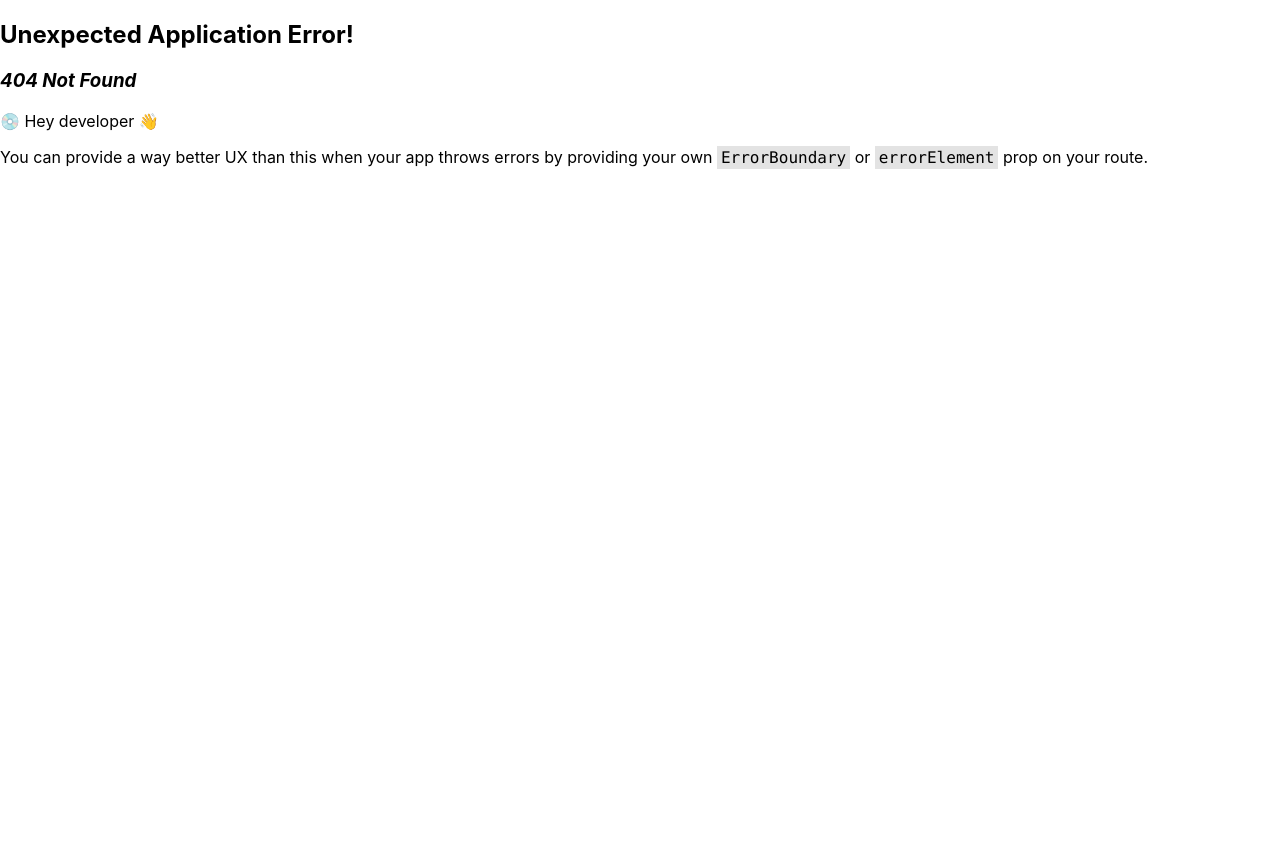
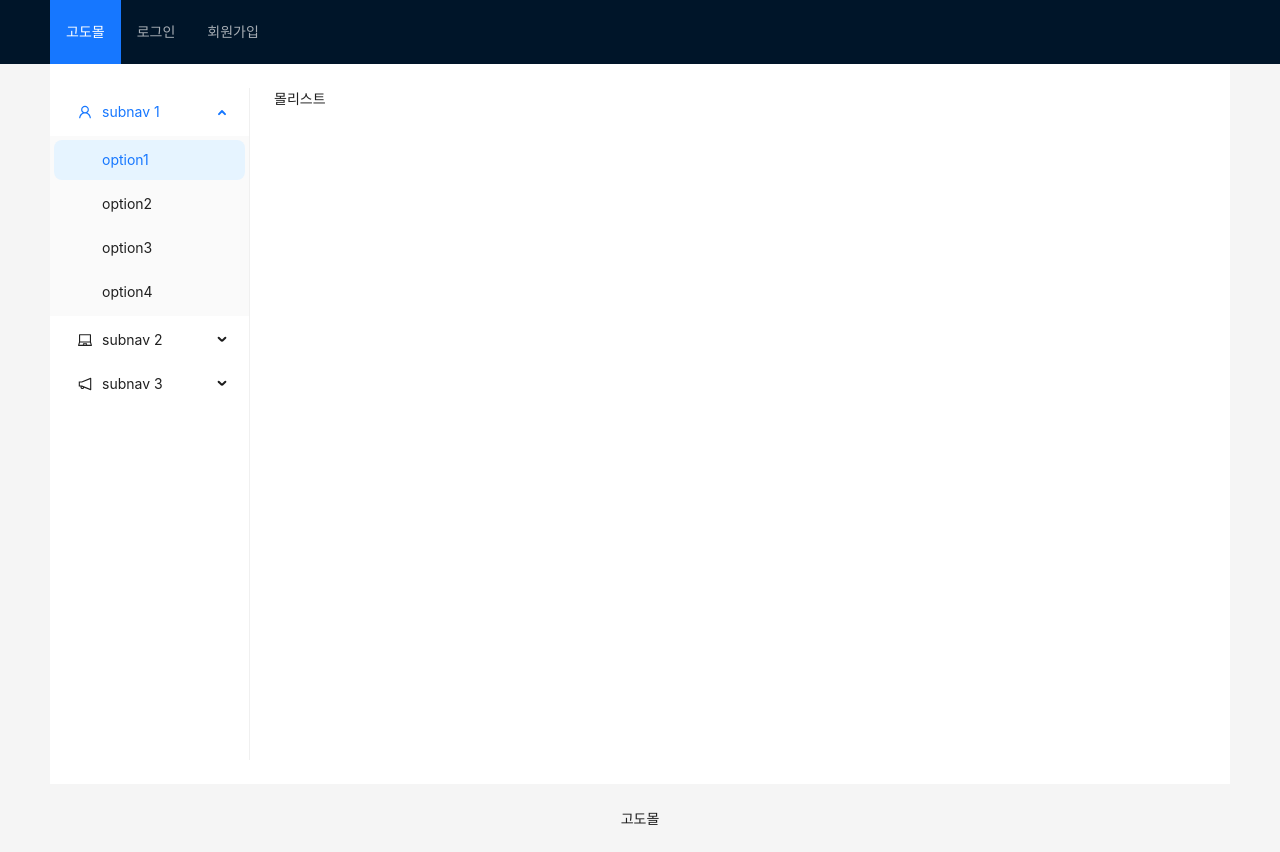
Before and after one commit to practice-server-side/Product-React, a React (Create React App) app: page /myPage/mall in a window 1280 px wide. Before the commit this address had no page. Before the commit the page ends 800 px from the top, so only its background shows below. Built offline with nearby package versions, Linux system fonts and the light colour scheme.

Commit message:
몰리스트 페이지 만들기

```diff
--- a/src/App.js
+++ b/src/App.js
@@ -12,6 +12,7 @@ const queryClient = new QueryClient();
 
 import DefalutLayout from "./components/layouts/DefaultLayout";
 import MyPage from "./page/My.page";
+import MyMallList from "./page/MyMallList.page";
 
 const router = createBrowserRouter([
   {
@@ -21,7 +22,8 @@ const router = createBrowserRouter([
       { path: "mainPage", element: <MainPage /> },
       { path: "joinPage", element: <JoinPage /> },
       { path: "login", element: <LoginPage /> },
-      { path: "myPage", element: <MyPage /> }
+      { path: "myPage", element: <MyPage /> },
+      { path: "myPage/mall", element: <MyMallList /> }
     ]
   }
 ]);
--- a/src/page/My.page.tsx
+++ b/src/page/My.page.tsx
@@ -1,8 +1,11 @@
 import * as React from "react";
 import myInfoHook from "../hook/MyInfoHook";
+import { useState } from "react";
+import { Link } from "react-router-dom";
 
 export const MyPage = () => {
   const { data } = myInfoHook();
+  const [menu] = useState([{ label: "마이 몰 리스트", path: "/myPage/mall" }]);
 
   return (
     <>
@@ -13,6 +16,8 @@ export const MyPage = () => {
       <br />
       {data?.custKey}
       <br />
+      <tr />
+      <Link to={menu[0].path}>{menu[0].label}</Link>
     </>
   );
 };
--- /dev/null
+++ b/src/page/MyMallList.page.tsx
@@ -0,0 +1,7 @@
+import * as React from "react";
+
+export const MyMallList = () => {
+  return <>몰리스트</>;
+};
+
+export default MyMallList;
```
